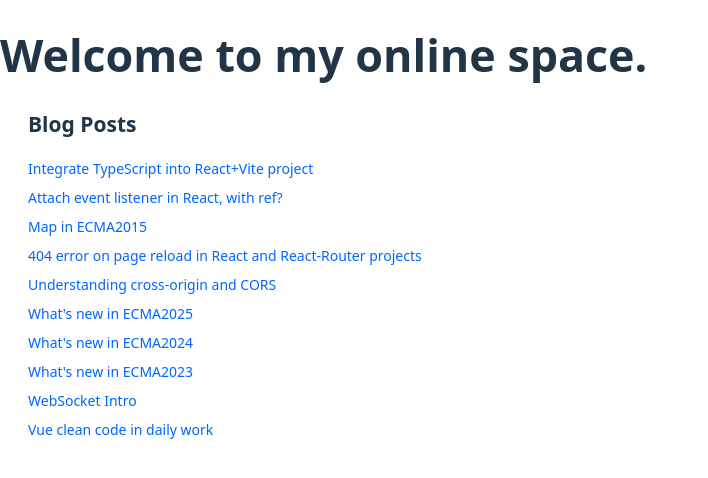
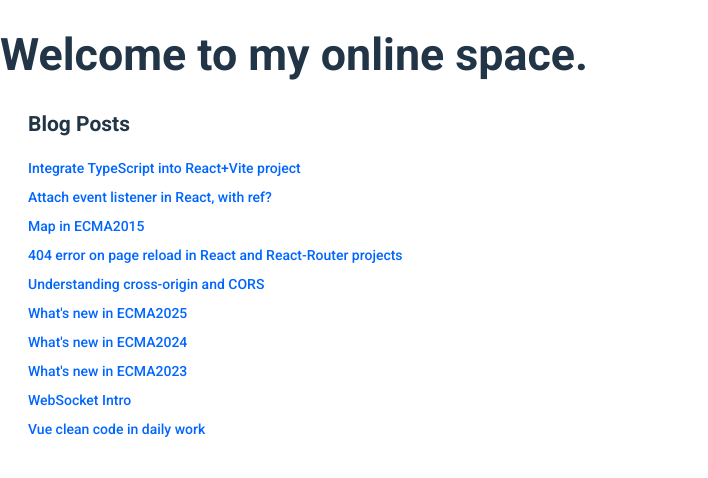
Before and after one commit to fengtomy/fengtomy.github.io, a React (Vite) app: page / in a window 1280 px wide. Shown: the top 478 px of the page, without its empty margins (0-708 px from the left). Built offline with nearby package versions, Linux system fonts and the light colour scheme.

Commit message:
style: use Roboto font

```diff
--- a/index.html
+++ b/index.html
@@ -2,13 +2,16 @@
 <html lang="en">
   <head>
     <meta charset="UTF-8" />
+    <meta name="description" content="Blog curated by Fengxh" />
+    <meta name="keyword" content="Front-end, React, Vite, ECMAScript, TypeScript, JavaScript Best Practices" />
+    <meta name="viewport" content="width=device-width, initial-scale=1.0" />
     <link rel="icon" type="image/png" sizes="16x16" href="favicon_io/favicon-16x16.png">
     <link rel="icon" type="image/png" sizes="32x32" href="favicon_io/favicon-32x32.png">
     <link rel="icon" type="image/png" sizes="192x192" href="favicon_io/android-chrome-192x192.png">
     <link rel="apple-touch-icon" sizes="180x180" href="favicon_io/apple-touch-icon.png">
-    <meta name="description" content="Blog curated by Fengxh" />
-    <meta name="keyword" content="Front-end, React, Vite, ECMAScript, TypeScript, JavaScript Best Practices" />
-    <meta name="viewport" content="width=device-width, initial-scale=1.0" />
+    <link rel="preconnect" href="https://fonts.googleapis.com">
+    <link rel="preconnect" href="https://fonts.gstatic.com" crossorigin>
+    <link href="https://fonts.googleapis.com/css2?family=Roboto+Mono:ital,wght@0,300..700;1,300..700&family=Roboto:ital,wght@0,300..700;1,300..700&display=swap" rel="stylesheet">
     <title>fengxh blog posts</title>
   </head>
   <body>
--- a/src/blog-posts/components/PostTemplate/index.tsx
+++ b/src/blog-posts/components/PostTemplate/index.tsx
@@ -35,6 +35,7 @@ const renderHead = (props: { children?: React.ReactNode, node?: MarkDownNode })
 const renderCode = (props: { children?: React.ReactNode, node?: MarkDownNode, isLightMode: boolean, className?: string }) => {
   const {children, className, isLightMode, node, ...rest} = props
   const match = /language-(\w+)/.exec(className || '')
+  console.log({ rest })
   if (match) {
     return (
       <SyntaxHighlighter
--- a/src/index.css
+++ b/src/index.css
@@ -1,7 +1,7 @@
 :root {
   color-scheme: light dark;
 
-  font-family: system-ui, Avenir, Helvetica, Arial, sans-serif;
+  font-family: Roboto, system-ui, Avenir, Helvetica, Arial, sans-serif;
   line-height: 1.5;
   font-weight: 400;
 
@@ -61,6 +61,10 @@ button:focus-visible {
   outline: 4px auto -webkit-focus-ring-color;
 }
 
+code {
+  font-family: "Roboto Mono", "Fira Code", "Fira Mono", Menlo, Consolas, "DejaVu Sans Mono", monospace !important;
+}
+
 #root {
   width: 100%;
   height: 100%;
```
